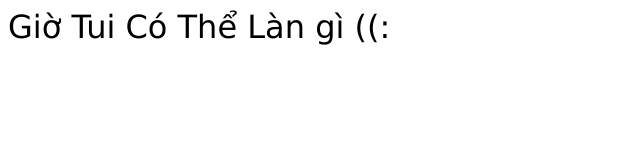
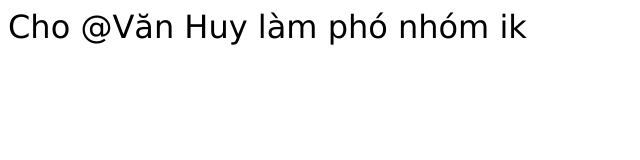
Before and after one commit to Triducdinh/tui.github.io, a plain HTML site: page index.html in a window 1280 px wide. Shown: the whole page, without its empty margins (0-640 px from the left). Drawn offline with Linux system fonts and the light colour scheme.

Commit message:
Update index.html

```diff
--- a/index.html
+++ b/index.html
@@ -1 +1 @@
-  <font face="Verdana" size="6">Giờ Tui Có Thể Làn gì ((: </font><br /></h2>
+  <font face="Verdana" size="6"> Cho @Văn Huy làm phó nhóm ik </font><br /></h2>
```
